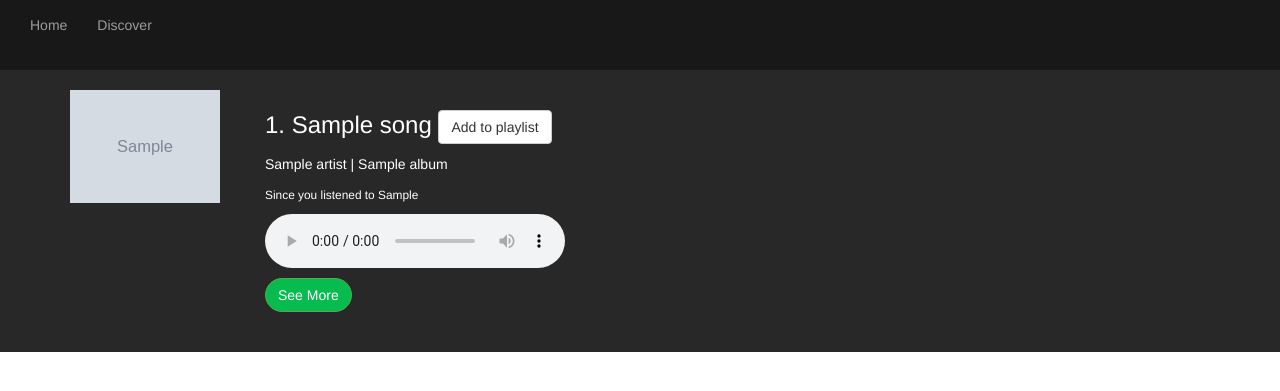
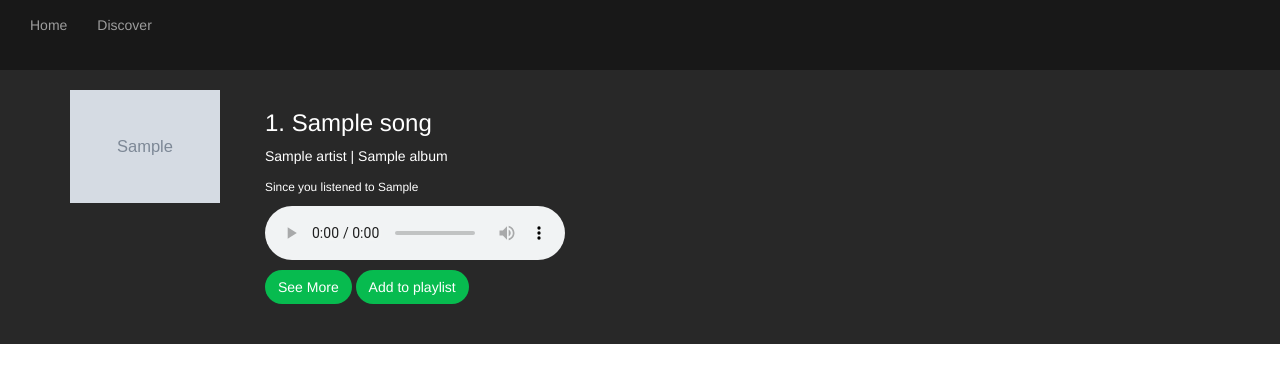
Before and after one commit to MurtazaB/Spotifind2, a Flask app: template templates/discover.html in a window 1280 px wide. Shown: the top 391 px of the page. Run offline with Flask 2, Linux system fonts and the light colour scheme; the template is opened without the code that fills it: most values are stand-ins (such as "Sample title", 1, 10 or a date in 2020); grey boxes marked "Sample" are stand-in pictures; some libraries are stand-ins or nearby versions.

Commit message:
Updated playlist button
playlist button disappears after use

```diff
--- a/templates/discover.html
+++ b/templates/discover.html
@@ -35,10 +35,11 @@
 		max-width: 150px;
 	}
 
-	.seeMore-btn {
+	.spotify-btn {
 		border-radius: 24px;
 		background-color: #07BB4F;
 		margin-top: 5px;
+		border-color: transparent;
 	}
 
 
@@ -64,9 +65,7 @@
 					<img class="album-image" src="{{ song['picture'] }}">
 				</div>
 				<div class="col-sm-10">
-					<h3>{{loop.index}}. {{song['title']}}
-						<button id="playlist-btn{{loop.index}}" onClick="post({{loop.index}}, '{{song['id']}}' )" class="btn btn-default">Add to playlist</button>
-					</h3>
+					<h3>{{loop.index}}. {{song['title']}}</h3>
 					<p>{{song['artist']}} | {{song['album']}}</p>
 					<p><small>Since you listened to {{song['matched_item']}}</small></p>
 					<audio controls>
@@ -74,7 +73,8 @@
 					Unable to generate a preview for this song.
 					</audio>
 					<br>
-					<button class="btn btn-success seeMore-btn" type="button" data-toggle="collapse" data-target="#collapse{{loop.index}}" aria-expanded="false" aria-controls="collapseExample">See More</button>
+					<button class="btn btn-success spotify-btn" type="button" data-toggle="collapse" data-target="#collapse{{loop.index}}" aria-expanded="false" aria-controls="collapseExample">See More</button>
+					<button id="playlist-btn{{loop.index}}" onClick="post({{loop.index}}, '{{song['id']}}' )" class="btn btn-success spotify-btn">Add to playlist</button>
 				</div>
 			</div>
 				<div class="spacer"></div>
@@ -108,6 +108,8 @@
 		xhr.send(JSON.stringify({
 			'uris' : ["spotify:track:" + track_id]
 		}))
+
+		document.getElementById("playlist-btn" + id).style.display = "none";
 	/*    method = "post"; // Set method to post by default if not specified.
 	    path = "https://api.spotify.com/v1/users/{{session['api_username']}}/playlists/{{session['playlist_id']}}/tracks"
 	    params = {uri: "spotify%3Atrack%3A" + track_id, headers: {"Authorization": "Bearer " + "{{session['api_session_token']}}", "Content-Type": "application/json"} }
```
